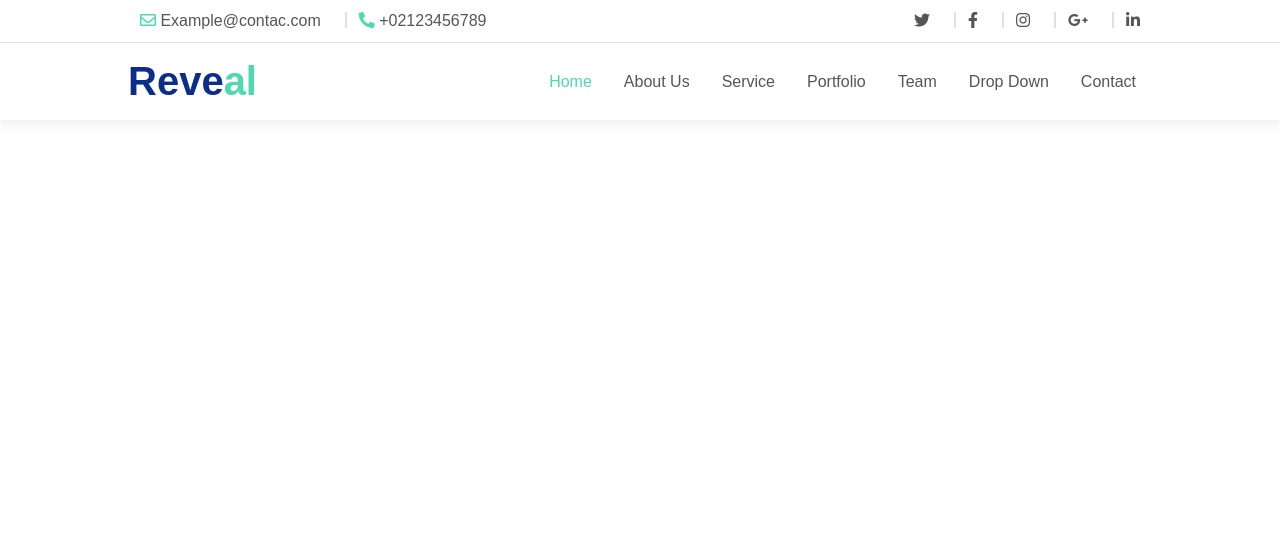
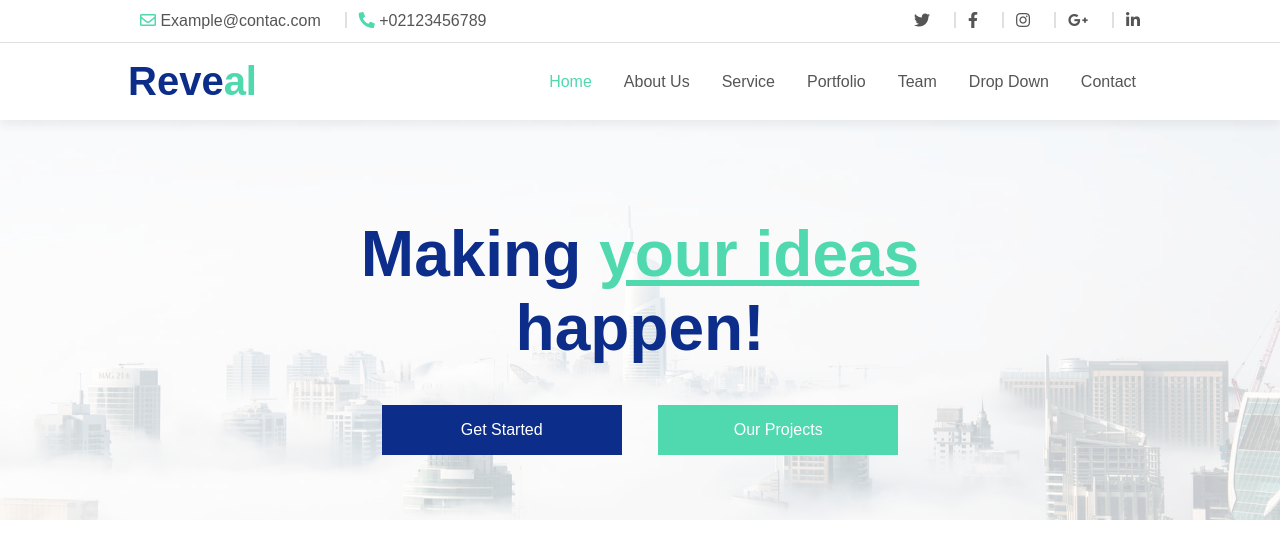
Before and after one commit to ARMMM96/Template, a plain HTML site: page index.html in a window 1280 px wide. Drawn offline with Linux system fonts and the light colour scheme.

Commit message:
Adding the Intro Section

```diff
--- a/css/style.css
+++ b/css/style.css
@@ -83,3 +83,27 @@ label{
 #toggle{
     display: none;
 }
+
+/* Intro Section */
+#intro {
+    background: url('../img/introSection/1.jpg') no-repeat center center/cover;
+    min-height: 25rem;
+}
+#intro .intro-content{
+    background-color: rgba(255, 255, 255, 0.781);
+    display: flex;
+    text-align: center;
+    align-content: center;
+    justify-content: center;
+    flex-direction: column;
+    min-height: 25rem;
+
+}
+#intro .intro-content h2{
+    font-size: 4rem;
+    margin-top: 3rem;
+    margin-bottom: 1.5rem;
+}
+#intro .intro-content span{
+    text-decoration: underline;
+}
--- a/css/utilities.css
+++ b/css/utilities.css
@@ -21,3 +21,32 @@
     padding-left: 12px;
 
 }
+.btn{
+    padding: 1rem;
+    font-size: 1rem;
+    color: #fff;
+    font-size: 1rem;
+    transition:  .5s  ease-in-out;
+    margin: 1rem;
+    width: 15rem;
+}
+.btn-primary{
+    background:#0c2e8a;
+    border: #0c2e8a;
+}
+.btn-primary:hover{
+    color: #0c2e8a;
+    background: rgba(0,0,0,0);
+    border: #0c2e8a solid ;
+}
+
+.btn-secondary{
+    background: #50d8af ;
+    border: #50d8af;
+}
+
+.btn-secondary:hover{
+    color: #50d8af;
+    background: rgba(0,0,0,0);
+    border: #50d8af solid;
+}
--- a/index.html
+++ b/index.html
@@ -61,8 +61,22 @@
                 <input type="checkbox" id="toggle"/`>
             </div>
         </nav>
+    </header>
 
-    </header>
+    <!-- Intro Section -->
+  <section id="intro">
+
+    <div class="intro-content">
+      <h2 class="text-primary">Making <span class="text-secondary">your ideas</span><br>happen!</h2>
+      <div>
+        <button class="btn btn-primary">Get Started</button>
+        <button class="btn btn-secondary">Our Projects</button>
+      </div>
+    </div>
+
+  </section>
+
+
 </body>
 
 </html>
```
Also changed, not shown: img/introSection/1.jpg (added), img/introSection/2.jpg (added), img/introSection/3.jpg (added), img/introSection/4.jpg (added), img/introSection/5.jpg (added).
